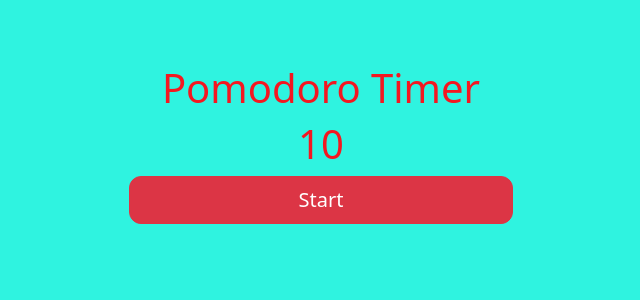
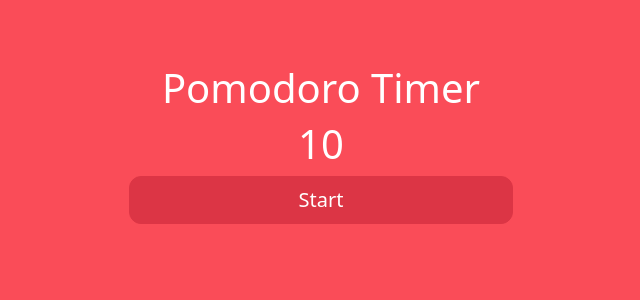
Before and after one commit to Davisralves/kanban-pomodoro, a React (Create React App) app in the folder pomodoro-kanban/: page / in a window 1280 px wide. Shown: the top 300 px of the page, without its empty margins (319-959 px from the left). Built offline with nearby package versions, Linux system fonts and the light colour scheme.

Commit message:
mudando para vermelho

```diff
--- a/pomodoro-kanban/src/Css/Pomodoro.css
+++ b/pomodoro-kanban/src/Css/Pomodoro.css
@@ -12,7 +12,7 @@
   align-items: center;
   width: 100%;
   margin-top: 5%;
-  color: #F51720;
+  color: white;
 }
 
 #Start {
@@ -25,5 +25,5 @@
 }
 
 body {
-  background-color: #2FF3E0 !important;
+  background-color: #fa4c58 !important;
 }
```
